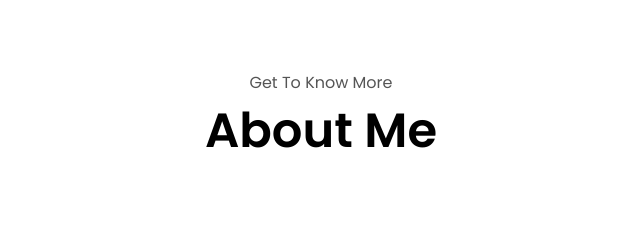
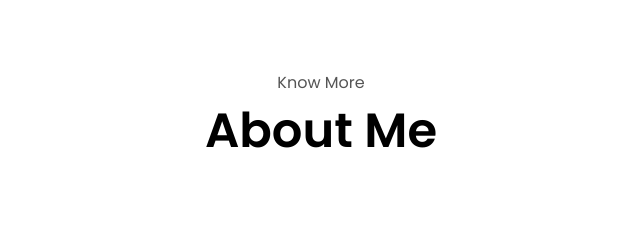
Before and after one commit to irfantonov111/personal-web, a plain HTML site: page index.html in a window 1280 px wide. Shown: the part 738-978 px from the top of the page, 319-959 px from the left. Drawn offline with Linux system fonts and the light colour scheme.

Commit message:
file html, css, javascript

```diff
--- a/index.html
+++ b/index.html
@@ -60,7 +60,7 @@
   </section>
 
   <section id="about">
-    <p class="section_text_p1">Get To Know More</p>
+    <p class="section_text_p1">Know More</p>
     <h1 class="title">About Me</h1>
     <div class="section-container">
       <div class="section_pic-container">
```
